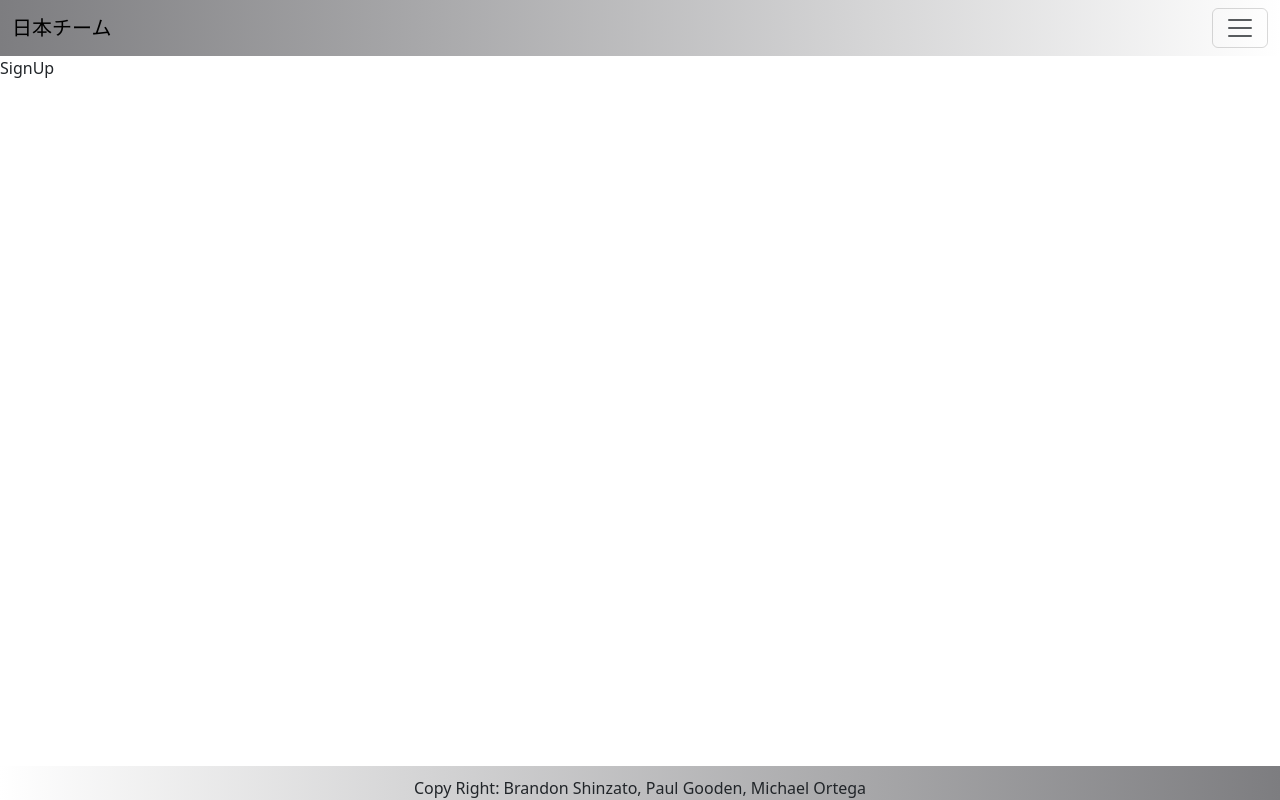
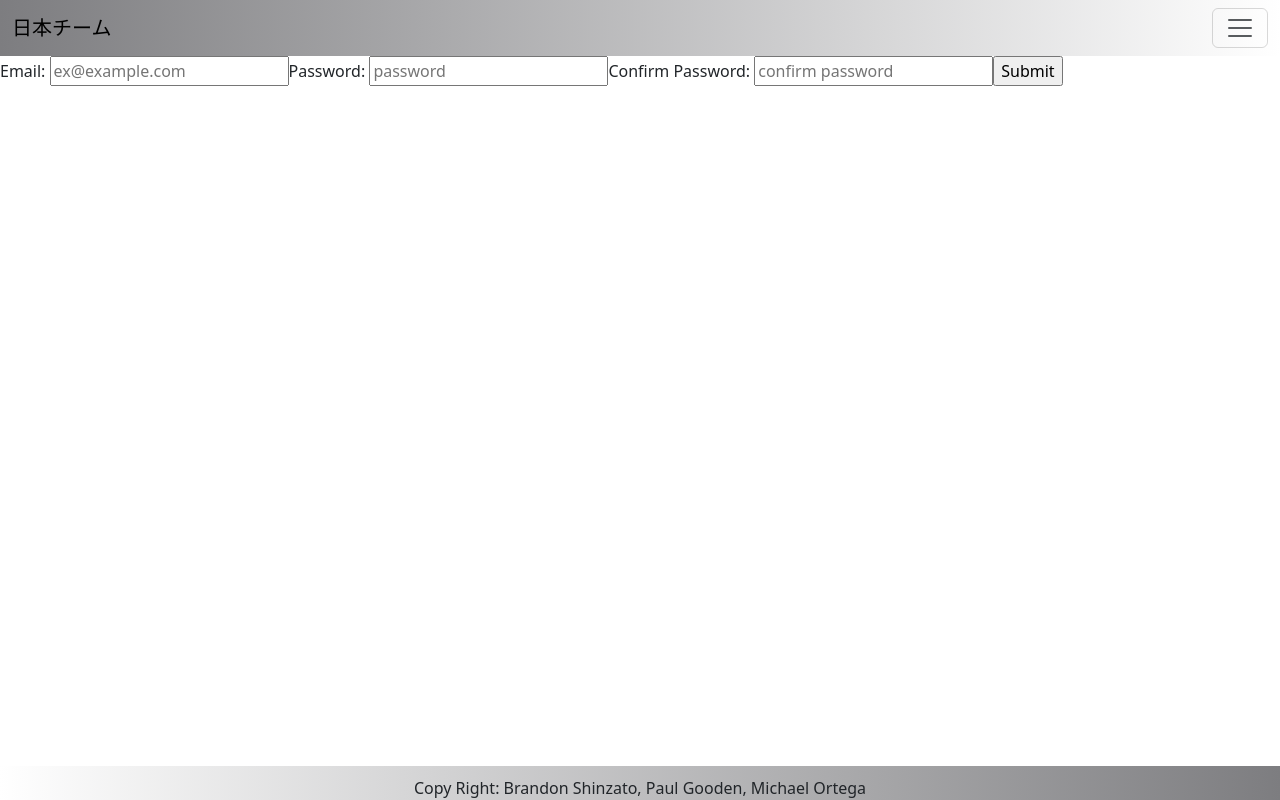
Before and after one commit to learn-academy-2023-delta/apartment-app-frontend-japansquad, a React (Create React App) app: page /signup in a window 1280 px wide. Built offline with nearby package versions, Linux system fonts and the light colour scheme.

Commit message:
for michael

```diff
--- a/src/pages/SignUp.js
+++ b/src/pages/SignUp.js
@@ -1,8 +1,32 @@
-import React from 'react'
+import React, { useRef } from 'react'
+import { useNavigate } from 'react-router-dom'
 
 const SignUp = () => {
+
+  const formRef = useRef()
+  const navigate = useNavigate ()
+
+  const handleSubmit = (e) => {
+    e.preventDefault()
+
+    const formData = new FormData(formRef.current)
+    const data = Object.fromEntires(formData)
+    const userInfo = {
+      "user" : {email: data.email, password: data.password}
+    }
+    console.log(userInfo)
+    navigate("/")
+    e.target.reset()
+  }
   return (
-    <div>SignUp</div>
+    <>
+      <form ref={formRef} >
+        Email: <input type="email" name="email" placeholder="ex@example.com"/>
+        Password: <input type="password" name="password" placeholder='password'/>
+        Confirm Password: <input type="password" name="password_confirmation" placeholder='confirm password'/>
+        <input type='submit' value="Submit" />
+      </form>
+    </>
   )
 }
 
```
